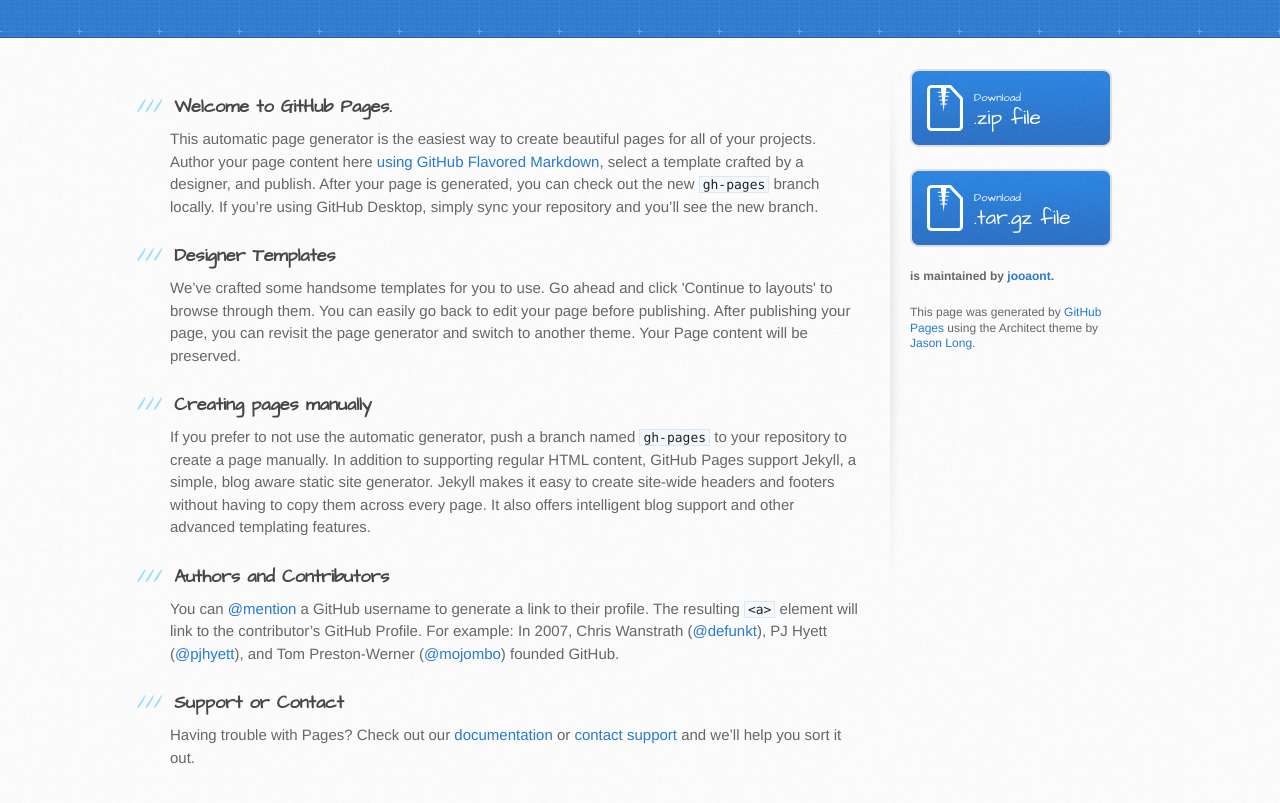
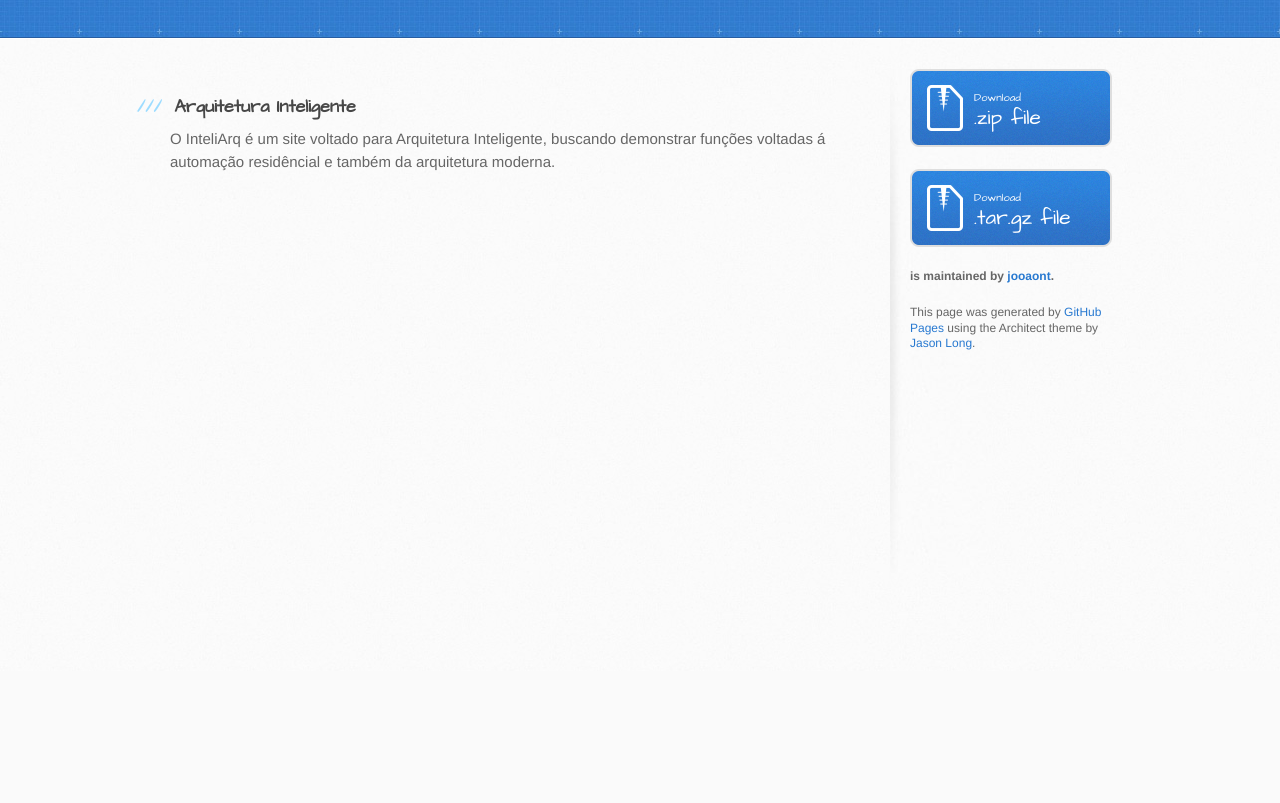
Before and after one commit to jooaont/Web001, a plain HTML site: page index.html in a window 1280 px wide. Shown: the part 129-932 px from the top of the page. After the commit the page ends 800 px from the top, so only its background shows below. Drawn offline with Linux system fonts and the light colour scheme.

Commit message:
Update index.html

```diff
--- a/index.html
+++ b/index.html
@@ -13,7 +13,7 @@
     <script src="//html5shiv.googlecode.com/svn/trunk/html5.js"></script>
     <![endif]-->
 
-    <title>Inteliarq by jooaont</title>
+    <title>Inteliarq</title>
   </head>
 
   <body>
@@ -29,29 +29,12 @@
       <div class="inner clearfix">
         <section id="main-content">
           <h3>
-<a id="welcome-to-github-pages" class="anchor" href="#welcome-to-github-pages" aria-hidden="true"><span aria-hidden="true" class="octicon octicon-link"></span></a>Welcome to GitHub Pages.</h3>
+<a id="Arquitetura Inteligente" class="anchor" href="#Arquitetura Inteligente" aria-hidden="true"><span aria-hidden="true" class="octicon octicon-link"></span></a>Arquitetura Inteligente</h3>
 
-<p>This automatic page generator is the easiest way to create beautiful pages for all of your projects. Author your page content here <a href="https://guides.github.com/features/mastering-markdown/">using GitHub Flavored Markdown</a>, select a template crafted by a designer, and publish. After your page is generated, you can check out the new <code>gh-pages</code> branch locally. If you’re using GitHub Desktop, simply sync your repository and you’ll see the new branch.</p>
+<p> O InteliArq é um site voltado para Arquitetura Inteligente, buscando demonstrar funções voltadas á automação residêncial e também da arquitetura moderna.</p>
 
-<h3>
-<a id="designer-templates" class="anchor" href="#designer-templates" aria-hidden="true"><span aria-hidden="true" class="octicon octicon-link"></span></a>Designer Templates</h3>
 
-<p>We’ve crafted some handsome templates for you to use. Go ahead and click 'Continue to layouts' to browse through them. You can easily go back to edit your page before publishing. After publishing your page, you can revisit the page generator and switch to another theme. Your Page content will be preserved.</p>
 
-<h3>
-<a id="creating-pages-manually" class="anchor" href="#creating-pages-manually" aria-hidden="true"><span aria-hidden="true" class="octicon octicon-link"></span></a>Creating pages manually</h3>
-
-<p>If you prefer to not use the automatic generator, push a branch named <code>gh-pages</code> to your repository to create a page manually. In addition to supporting regular HTML content, GitHub Pages support Jekyll, a simple, blog aware static site generator. Jekyll makes it easy to create site-wide headers and footers without having to copy them across every page. It also offers intelligent blog support and other advanced templating features.</p>
-
-<h3>
-<a id="authors-and-contributors" class="anchor" href="#authors-and-contributors" aria-hidden="true"><span aria-hidden="true" class="octicon octicon-link"></span></a>Authors and Contributors</h3>
-
-<p>You can <a href="https://help.github.com/articles/basic-writing-and-formatting-syntax/#mentioning-users-and-teams" class="user-mention">@mention</a> a GitHub username to generate a link to their profile. The resulting <code>&lt;a&gt;</code> element will link to the contributor’s GitHub Profile. For example: In 2007, Chris Wanstrath (<a href="https://github.com/defunkt" class="user-mention">@defunkt</a>), PJ Hyett (<a href="https://github.com/pjhyett" class="user-mention">@pjhyett</a>), and Tom Preston-Werner (<a href="https://github.com/mojombo" class="user-mention">@mojombo</a>) founded GitHub.</p>
-
-<h3>
-<a id="support-or-contact" class="anchor" href="#support-or-contact" aria-hidden="true"><span aria-hidden="true" class="octicon octicon-link"></span></a>Support or Contact</h3>
-
-<p>Having trouble with Pages? Check out our <a href="https://help.github.com/pages">documentation</a> or <a href="https://github.com/contact">contact support</a> and we’ll help you sort it out.</p>
         </section>
 
         <aside id="sidebar">
```
